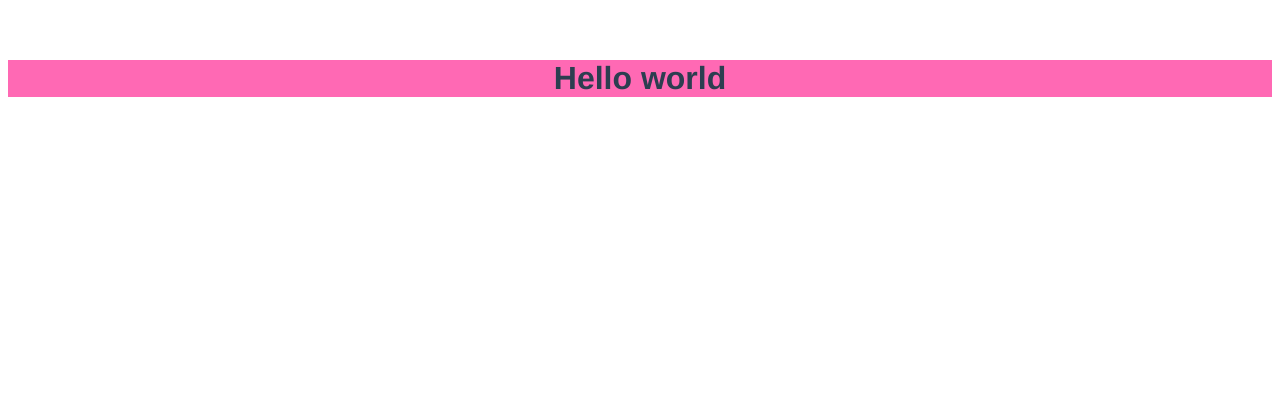
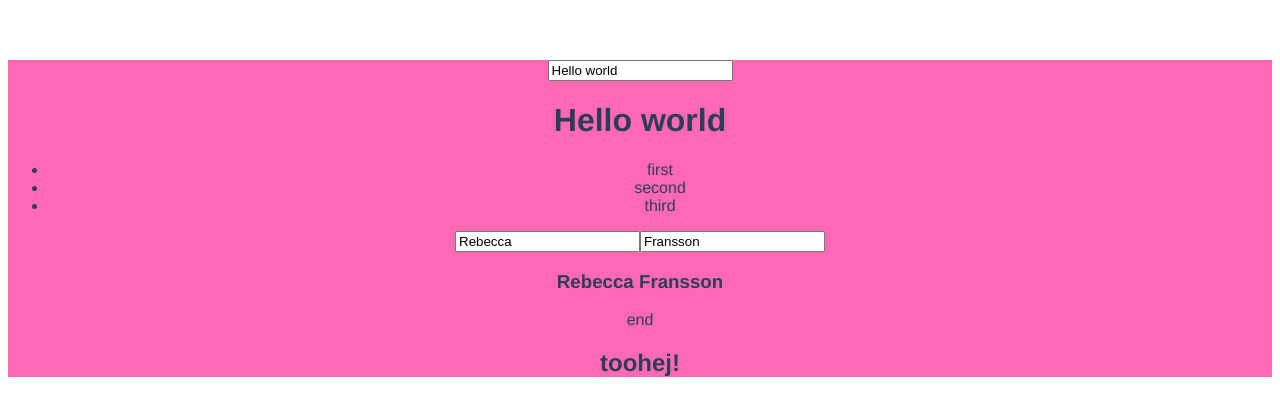
Before and after one commit to RebeccaFransson/CK-horselife, a Vue app in the folder CK-horseLife/: page /#/ in a window 1280 px wide. Shown: the top 416 px of the page. Built offline with nearby package versions, Linux system fonts and the light colour scheme.

Commit message:
testing done

```diff
--- /dev/null
+++ b/CK-horseLife/src/components/Add.vue
@@ -0,0 +1,28 @@
+<template>
+  <div id="add">
+    <label>Title</label><input type="text" v-model="title"><br/>
+    <label>Blogpost</label><input type="textfield" v-model="blogpost">
+  </div>
+</template>
+
+<script>
+  export default {
+    name: 'add',
+    data () {
+      return {
+        title: '',
+        blogpost: ''
+      }
+    },
+    methods: {
+
+    }
+  }
+</script>
+
+<style>
+#home{
+  background-color: hotpink;
+}
+
+</style>
--- a/CK-horseLife/src/components/Home.vue
+++ b/CK-horseLife/src/components/Home.vue
@@ -1,15 +1,47 @@
 <template>
   <div id="home">
+    <input type="text" v-model="title">
     <h1>{{title}}</h1>
+    <ul>
+      <li v-for="item in items">{{ item.title }}</li>
+    </ul>
+    <input type="text" v-model="user.firstname">
+    <input type="text" v-model="user.lastname">
+    <h3>{{fullname}}</h3>
+    <p>end</p>
+    <h2>{{msg}}</h2>
   </div>
 </template>
 
 <script>
   export default {
-    name: 'Home',
+    name: 'home',
+    props: {
+      msg: {
+        type: String,
+        default: 'hotdamn'
+      }
+    },
     data () {
       return {
-        title: 'Hello world'
+        title: 'Hello world',
+        items: [
+          {title: 'first'},
+          {title: 'second'},
+          {title: 'third'}
+        ],
+        user: {
+          firstname: 'Rebecca',
+          lastname: 'Fransson'
+        }
+      }
+    },
+    methods: {
+
+    },
+    computed: {
+      fullname: function () {
+        return this.user.firstname + ' ' + this.user.lastname
       }
     }
   }
--- a/CK-horseLife/src/router/index.js
+++ b/CK-horseLife/src/router/index.js
@@ -1,6 +1,7 @@
 import Vue from 'vue'
 import Router from 'vue-router'
 import Home from '@/components/Home'
+import Add from '@/components/Add'
 
 Vue.use(Router)
 
@@ -9,7 +10,13 @@ export default new Router({
     {
       path: '/',
       name: 'Home',
-      component: Home
+      component: Home,
+      props: {msg: 'toohej!'}
+    },
+    {
+      path: '/add',
+      name: 'Add',
+      component: Add
     }
   ]
 })
```
